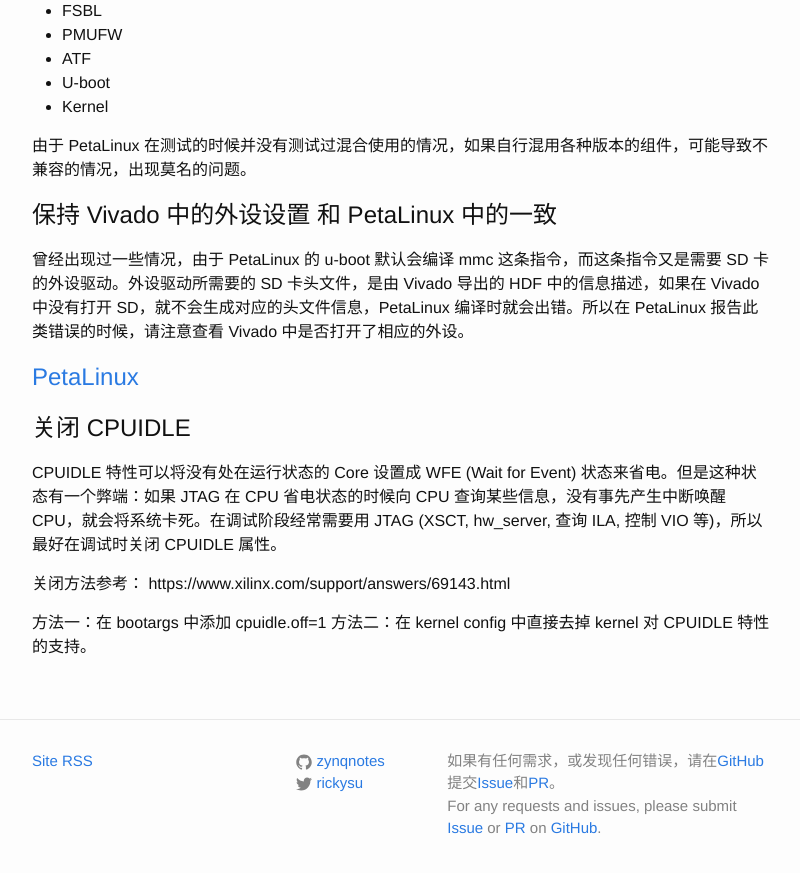
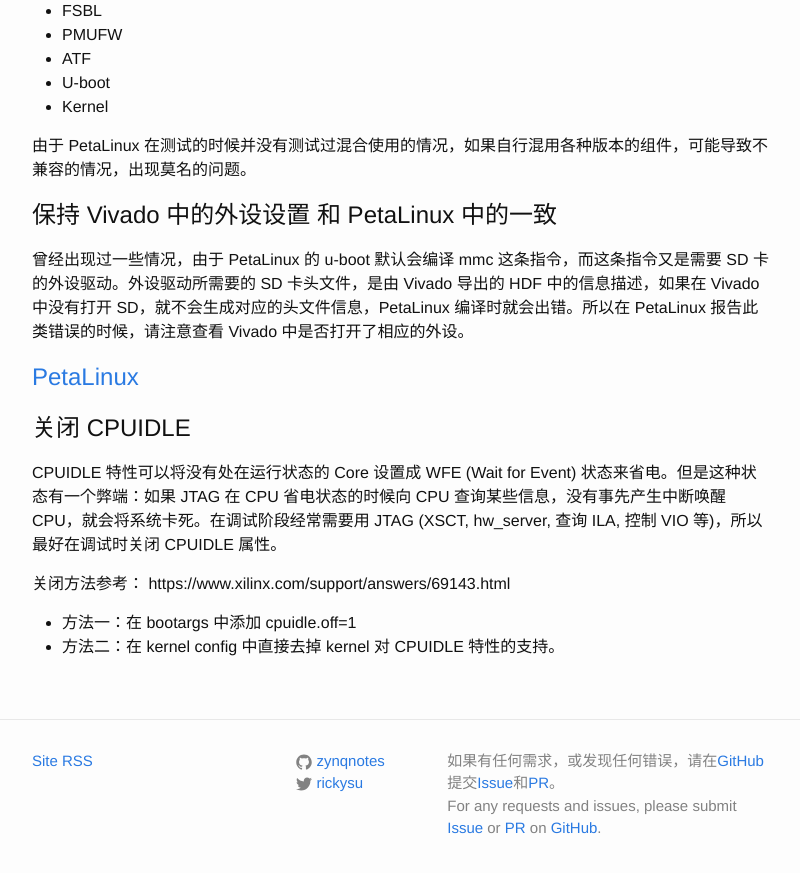
Before and after one commit to zynqnotes/zynqnotes.github.io, a Jekyll site: the page built from _posts/2017-09-14-mpsoc-debug-suggestions.md, in a window 1280 px wide and 900 px high, scrolled down 1309 px. Shown: the top 873 px of the window, without its empty margins (238-1038 px from the left). Built offline with Jekyll 4.4.1, drawn with Linux system fonts in a browser that asks for light colours.

```diff
--- a/_posts/2017-09-14-mpsoc-debug-suggestions.md
+++ b/_posts/2017-09-14-mpsoc-debug-suggestions.md
@@ -67,5 +67,5 @@ CPUIDLE 特性可以将没有处在运行状态的 Core 设置成 WFE (Wait for
 
 关闭方法参考： https://www.xilinx.com/support/answers/69143.html
 
-方法一：在 bootargs 中添加 cpuidle.off=1
-方法二：在 kernel config 中直接去掉 kernel 对 CPUIDLE 特性的支持。
+- 方法一：在 bootargs 中添加 cpuidle.off=1
+- 方法二：在 kernel config 中直接去掉 kernel 对 CPUIDLE 特性的支持。
```
